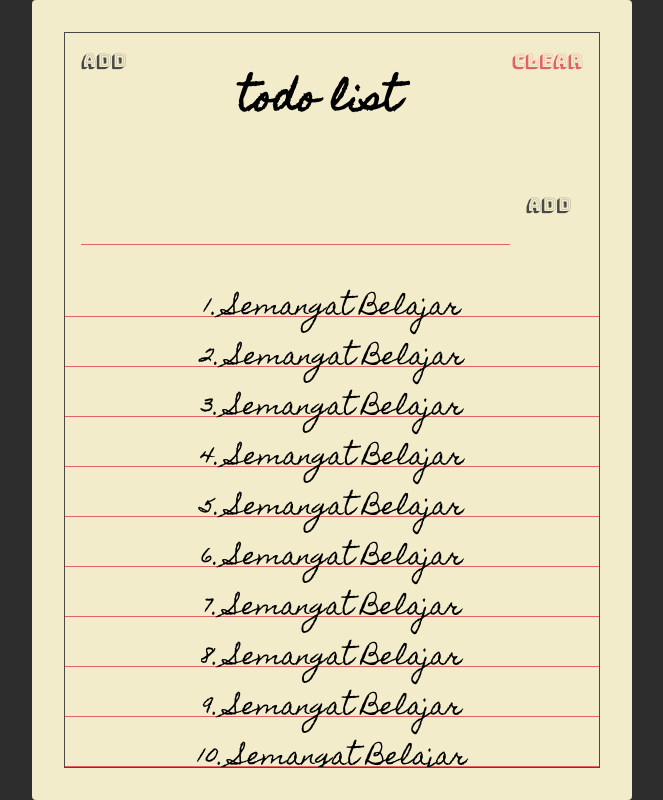
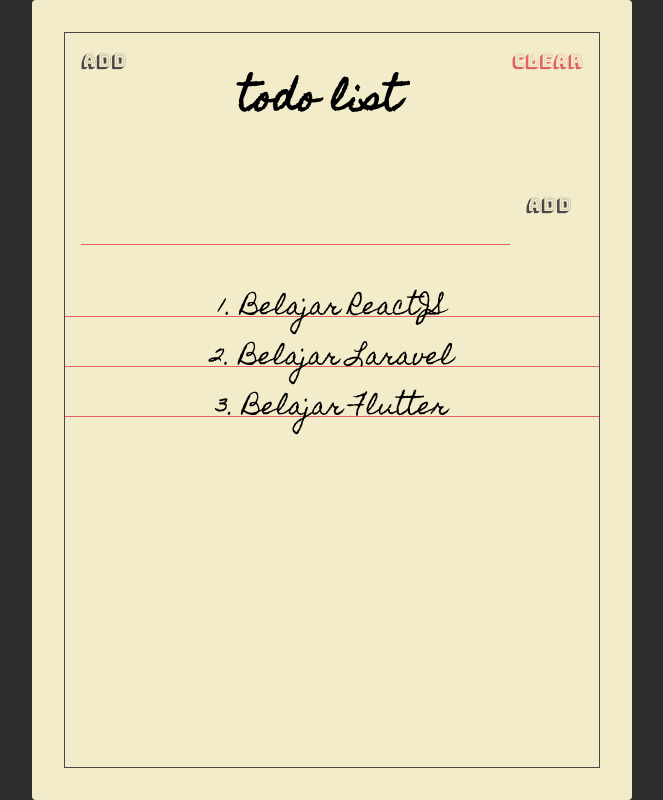
Before and after one commit to dbcreator-studios/react-todolist, a React (Create React App) app: page / in a window 1280 px wide. Shown: the whole page, without its empty margins (308-971 px from the left). Built offline with nearby package versions, Linux system fonts and the light colour scheme.

Commit message:
Merefactor todos dan todolist component

```diff
--- a/src/components/Todos.jsx
+++ b/src/components/Todos.jsx
@@ -1,40 +1,8 @@
 import React from "react";
 import Todo from "./Todo";
+import PropType from "prop-types";
 
-const Todos = () => {
-  const todos = [
-    {
-      text: "1. Semangat Belajar"
-    },
-    {
-      text: "2. Semangat Belajar"
-    },
-    {
-      text: "3. Semangat Belajar"
-    },
-    {
-      text: "4. Semangat Belajar"
-    },
-    {
-      text: "5. Semangat Belajar"
-    },
-    {
-      text: "6. Semangat Belajar"
-    },
-    {
-      text: "7. Semangat Belajar"
-    },
-    {
-      text: "8. Semangat Belajar"
-    },
-    {
-      text: "9. Semangat Belajar"
-    },
-    {
-      text: "10. Semangat Belajar"
-    }
-  ];
-
+const Todos = ({ todos }) => {
   return (
     <section className="todos">
       {todos.map((todo, key) => {
@@ -44,4 +12,12 @@
   );
 };
 
+Todos.propType = {
+  todos: PropType.arrayOf(
+    PropType.shape({
+      text: PropType.string
+    })
+  )
+};
+
 export default Todos;
--- a/src/pages/TodoList.jsx
+++ b/src/pages/TodoList.jsx
@@ -1,15 +1,20 @@
-import React from "react";
+import React, { useState } from "react";
 import Paper from "../components/Paper";
 import Header from "../components/Header";
 import TodoForm from "../components/TodoForm";
 import Todos from "../components/Todos";
 
 const TodoList = () => {
+  const [todos, setTodos] = useState([
+    { text: "1. Belajar ReactJS" },
+    { text: "2. Belajar Laravel" },
+    { text: "3. Belajar Flutter" }
+  ]);
   return (
     <Paper>
       <Header />
       <TodoForm />
-      <Todos />
+      <Todos todos={todos} />
     </Paper>
   );
 };
```
